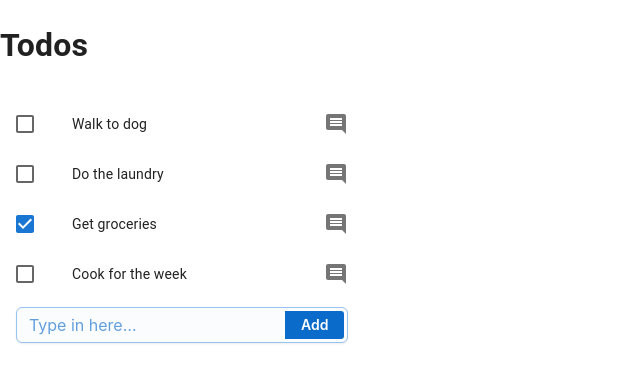
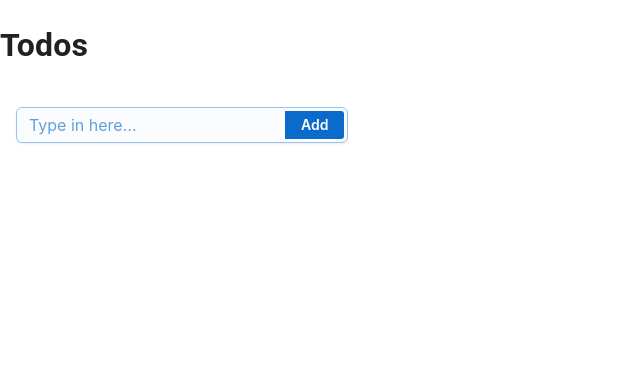
Before and after one commit to MandyGan/TodoList-, a React (Create React App) app: page / in a window 1280 px wide. Shown: the top 382 px of the page, without its empty margins (0-640 px from the left). Built offline with nearby package versions, Linux system fonts and the light colour scheme.

Commit message:
Add localStorage

```diff
--- a/src/components/TodoList.js
+++ b/src/components/TodoList.js
@@ -1,34 +1,19 @@
 import * as React from "react";
 import List from "@mui/material/List";
-import { useState } from "react";
+import { useState, useEffect } from "react";
 import { TodoItem } from "./TodoItem";
 import { TodoForm } from "./TodoForm";
 
-const initialToDoItems = [
-  {
-    id: 1,
-    text: "Walk to dog",
-    completed: false,
-  },
-  {
-    id: 2,
-    text: "Do the laundry",
-    completed: false,
-  },
-  {
-    id: 3,
-    text: "Get groceries",
-    completed: true,
-  },
-  {
-    id: 4,
-    text: "Cook for the week",
-    completed: false,
-  },
-];
-
+const getInitialData = () => {
+  const data = JSON.parse(localStorage.getItem("todos"));
+  if (!data) return [];
+  return data;
+};
 export const TodoList = () => {
-  const [todos, setTodos] = useState(initialToDoItems);
+  const [todos, setTodos] = useState(getInitialData);
+  useEffect(() => {
+    localStorage.setItem("todos", JSON.stringify(todos));
+  }, [todos]);
   const removeTodo = (id) => {
     setTodos((prevTodos) => {
       return prevTodos.filter((t) => t.id !== id);
```
